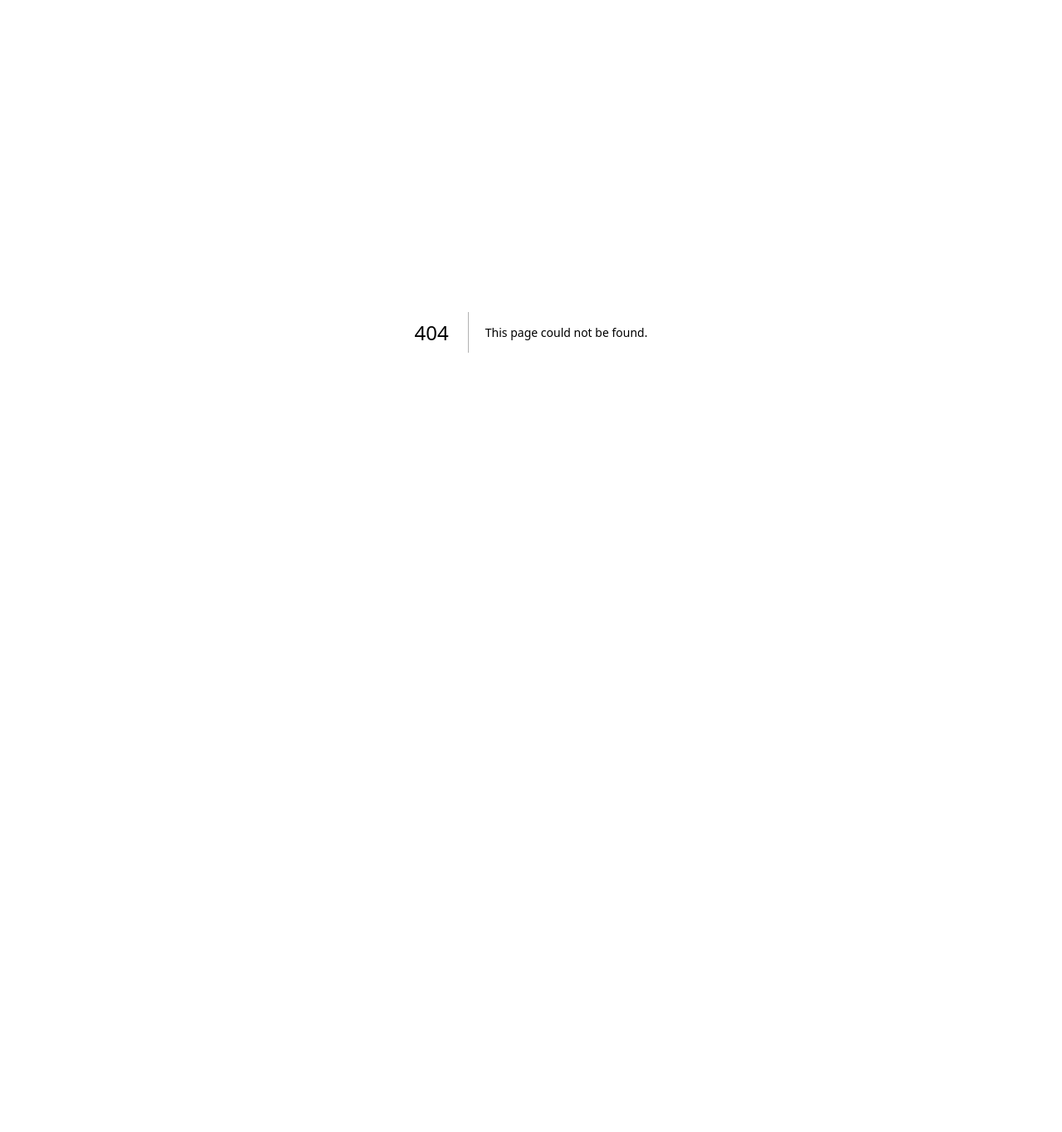
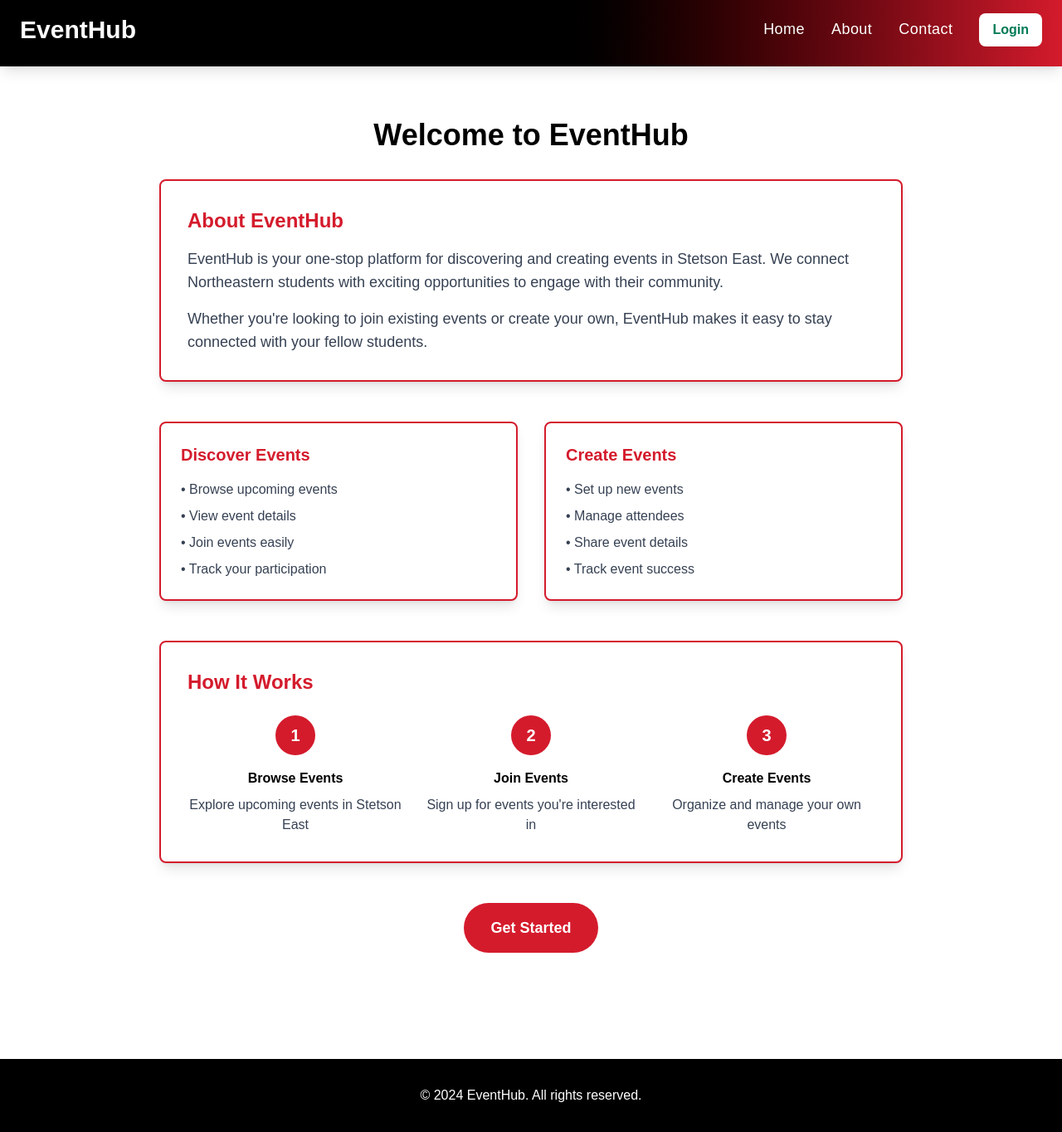
Before and after one commit to dnakhooda/SteastHack, a Next.js app: page /learnmore in a window 1280 px wide. Before the commit this address had no page. Shown: the whole page at 83% size. Before the commit the page ends 800 px from the top, so only its background shows below. Built offline with nearby package versions, Linux system fonts and the light colour scheme.

Commit message:
added learn more page

```diff
--- /dev/null
+++ b/src/app/learnmore/page.js
@@ -0,0 +1,130 @@
+"use client";
+
+import { useRouter } from 'next/navigation';
+
+export default function LearnMore() {
+  const router = useRouter();
+
+  return (
+    <div className="min-h-screen bg-white text-black">
+      <style jsx>{`
+        @keyframes float {
+          0% { transform: translateY(0px); }
+          50% { transform: translateY(-10px); }
+          100% { transform: translateY(0px); }
+        }
+        .animate-float {
+          animation: float 3s ease-in-out infinite;
+        }
+      `}</style>
+
+      {/* Header */}
+      <header className="h-20 bg-gradient-to-r from-black via-black to-[#D41B2C] shadow-lg">
+        <div className="container mx-auto px-6 py-4">
+          <div className="flex items-center justify-between">
+            <h1 className="text-3xl font-bold text-white">EventHub</h1>
+            <nav className="space-x-8">
+              <button
+                onClick={() => router.push('/')}
+                className="text-white hover:text-white transition-all duration-300 text-lg font-medium tracking-wide"
+              >
+                Home
+              </button>
+              <a href="#" className="text-white hover:text-white transition-all duration-300 text-lg font-medium tracking-wide">About</a>
+              <a href="#" className="text-white hover:text-white transition-all duration-300 text-lg font-medium tracking-wide">Contact</a>
+              <button
+                onClick={() => router.push('/login')}
+                className="bg-white hover:bg-emerald-50 text-emerald-700 font-semibold py-2 px-4 rounded-lg transition"
+              >
+                Login
+              </button>
+            </nav>
+          </div>
+        </div>
+      </header>
+
+      {/* Main Content */}
+      <main className="container mx-auto px-6 py-16">
+        <div className="max-w-4xl mx-auto">
+          <h1 className="text-4xl font-bold mb-8 text-center text-black animate-float">Welcome to EventHub</h1>
+
+          <div className="space-y-12">
+            {/* About Section */}
+            <section className="bg-white rounded-lg p-8 shadow-lg border-2 border-[#D41B2C]">
+              <h2 className="text-2xl font-bold mb-4 text-[#D41B2C]">About EventHub</h2>
+              <p className="text-lg text-gray-700 mb-4">
+                EventHub is your one-stop platform for discovering and creating events in Stetson East. We connect Northeastern students with exciting opportunities to engage with their community.
+              </p>
+              <p className="text-lg text-gray-700">
+                Whether you're looking to join existing events or create your own, EventHub makes it easy to stay connected with your fellow students.
+              </p>
+            </section>
+
+            {/* Features Section */}
+            <section className="grid grid-cols-1 md:grid-cols-2 gap-8">
+              <div className="bg-white rounded-lg p-6 shadow-lg border-2 border-[#D41B2C]">
+                <h3 className="text-xl font-bold mb-4 text-[#D41B2C]">Discover Events</h3>
+                <ul className="space-y-2 text-gray-700">
+                  <li>• Browse upcoming events</li>
+                  <li>• View event details</li>
+                  <li>• Join events easily</li>
+                  <li>• Track your participation</li>
+                </ul>
+              </div>
+              <div className="bg-white rounded-lg p-6 shadow-lg border-2 border-[#D41B2C]">
+                <h3 className="text-xl font-bold mb-4 text-[#D41B2C]">Create Events</h3>
+                <ul className="space-y-2 text-gray-700">
+                  <li>• Set up new events</li>
+                  <li>• Manage attendees</li>
+                  <li>• Share event details</li>
+                  <li>• Track event success</li>
+                </ul>
+              </div>
+            </section>
+
+            {/* How It Works Section */}
+            <section className="bg-white rounded-lg p-8 shadow-lg border-2 border-[#D41B2C]">
+              <h2 className="text-2xl font-bold mb-6 text-[#D41B2C]">How It Works</h2>
+              <div className="grid grid-cols-1 md:grid-cols-3 gap-6">
+                <div className="text-center">
+                  <div className="w-12 h-12 bg-[#D41B2C] rounded-full flex items-center justify-center text-white text-xl font-bold mx-auto mb-4">1</div>
+                  <h3 className="font-bold mb-2">Browse Events</h3>
+                  <p className="text-gray-700">Explore upcoming events in Stetson East</p>
+                </div>
+                <div className="text-center">
+                  <div className="w-12 h-12 bg-[#D41B2C] rounded-full flex items-center justify-center text-white text-xl font-bold mx-auto mb-4">2</div>
+                  <h3 className="font-bold mb-2">Join Events</h3>
+                  <p className="text-gray-700">Sign up for events you're interested in</p>
+                </div>
+                <div className="text-center">
+                  <div className="w-12 h-12 bg-[#D41B2C] rounded-full flex items-center justify-center text-white text-xl font-bold mx-auto mb-4">3</div>
+                  <h3 className="font-bold mb-2">Create Events</h3>
+                  <p className="text-gray-700">Organize and manage your own events</p>
+                </div>
+              </div>
+            </section>
+
+            {/* Call to Action */}
+            <div className="text-center">
+              <button
+                onClick={() => router.push('/')}
+                className="bg-[#D41B2C] text-white font-bold py-4 px-8 rounded-full transition hover:bg-[#B31824] text-lg"
+              >
+                Get Started
+              </button>
+            </div>
+          </div>
+        </div>
+      </main>
+
+      {/* Footer */}
+      <footer className="bg-black mt-16">
+        <div className="container mx-auto px-6 py-8">
+          <div className="text-center text-white">
+            <p>&copy; 2024 EventHub. All rights reserved.</p>
+          </div>
+        </div>
+      </footer>
+    </div>
+  );
+}
--- a/src/app/page.js
+++ b/src/app/page.js
@@ -69,7 +69,10 @@
       <section className="container mx-auto px-6 py-16">
         <div className="text-center">
           <h2 className="text-5xl font-bold mb-6 text-black animate-bounce">Discover Events in Stetson East!</h2>
-          <button className="bg-[#D41B2C] text-white font-bold py-3 px-8 rounded-full transition hover:bg-[#B31824]">
+          <button
+            onClick={() => router.push('/learnmore')}
+            className="bg-[#D41B2C] text-white font-bold py-3 px-8 rounded-full transition hover:bg-[#B31824]"
+          >
             Learn More
           </button>
         </div>
```
